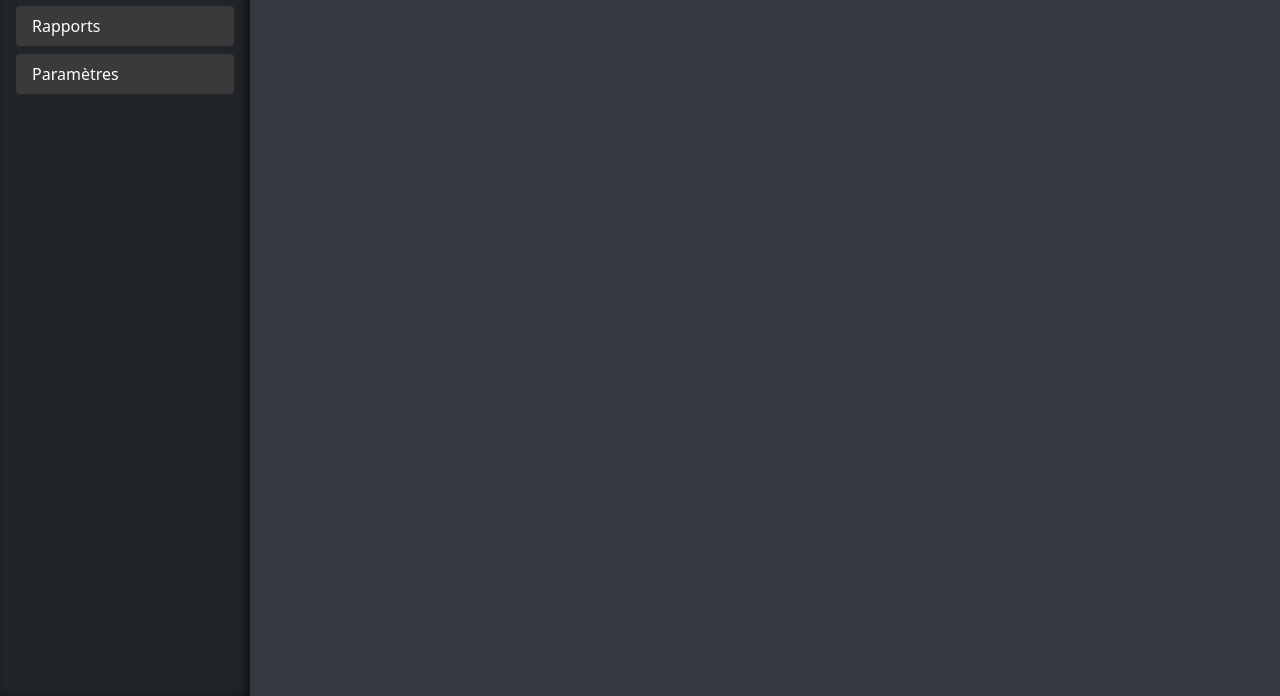
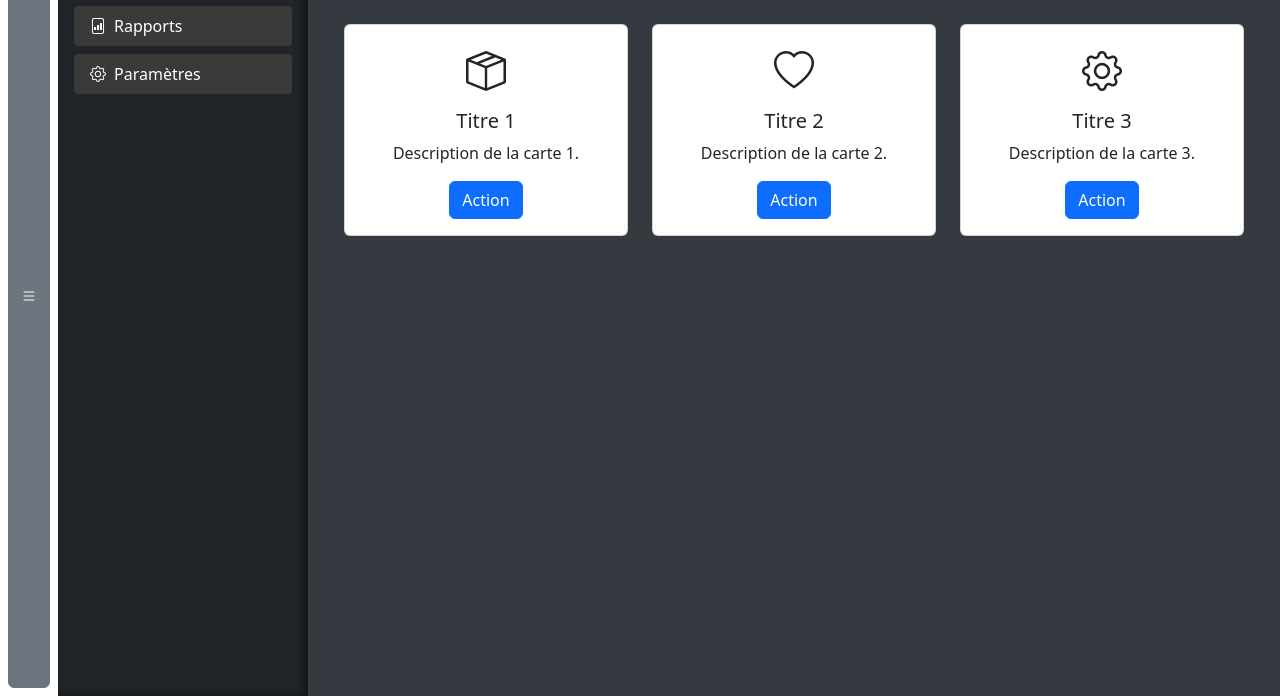
Before and after one commit to Max97436/Test-GPT, a plain HTML site: page index.html in a window 1280 px wide. Shown: the part 104-800 px from the top of the page. Drawn offline with nearby package versions, Linux system fonts and the light colour scheme.

Commit message:
Add collapsible sidebar and card grid

```diff
--- a/css/styles.css
+++ b/css/styles.css
@@ -5,6 +5,8 @@
 
 /* Sidebar en "mode brique" sombre */
 #sidebar {
+    transition: width 0.3s;
+
     width: 250px; /* largeur fixe pour la barre */
     min-height: 100vh; /* hauteur de toute la fenêtre */
     background-color: #2c2c2c; /* fond sombre */
@@ -27,3 +29,13 @@ main {
     background-color: #343a40; /* fond sombre pour le contenu */
     min-height: 100vh;
 }
+#sidebar.collapsed {
+    width: 80px;
+}
+#sidebar.collapsed h2,
+#sidebar.collapsed .nav-link span {
+    display: none;
+}
+#sidebar.collapsed .nav-link {
+    text-align: center;
+}
--- a/index.html
+++ b/index.html
@@ -6,6 +6,7 @@
     <meta name="viewport" content="width=device-width, initial-scale=1.0">
     <!-- Bootstrap CSS -->
     <link href="https://cdn.jsdelivr.net/npm/bootstrap@5.3.0/dist/css/bootstrap.min.css" rel="stylesheet">
+    <link href="https://cdn.jsdelivr.net/npm/bootstrap-icons@1.10.5/font/bootstrap-icons.css" rel="stylesheet">
     <!-- Feuille de style personnalisée -->
     <link href="css/styles.css" rel="stylesheet">
     <title>Backoffice Demo</title>
@@ -13,17 +14,18 @@
 <body>
     <!-- Barre latérale gauche -->
     <div class="d-flex">
+        <button class="btn btn-secondary m-2" id="menu-toggle"><i class="bi bi-list"></i></button>
         <nav id="sidebar" class="bg-dark text-white p-3">
             <h2 class="text-center">Menu</h2>
             <ul class="nav flex-column">
                 <li class="nav-item">
-                    <a class="nav-link text-white" href="#">Dashboard</a>
+                    <a class="nav-link text-white" href="#"><i class="bi bi-speedometer2 me-2"></i><span>Dashboard</span></a>
                 </li>
                 <li class="nav-item">
-                    <a class="nav-link text-white" href="#">Rapports</a>
+                    <a class="nav-link text-white" href="#"><i class="bi bi-file-bar-graph me-2"></i><span>Rapports</span></a>
                 </li>
                 <li class="nav-item">
-                    <a class="nav-link text-white" href="#">Paramètres</a>
+                    <a class="nav-link text-white" href="#"><i class="bi bi-gear me-2"></i><span>Paramètres</span></a>
                 </li>
             </ul>
         </nav>
@@ -31,6 +33,40 @@
         <main class="flex-grow-1 p-4">
             <h1>Bienvenue dans le backoffice</h1>
             <p>Ceci est un exemple de template backoffice utilisant Bootstrap.</p>
+            <div class="container mt-4">
+                <div class="row row-cols-1 row-cols-md-3 g-4">
+                    <div class="col">
+                        <div class="card h-100 text-center">
+                            <div class="card-body">
+                                <i class="bi bi-box-seam fs-1"></i>
+                                <h5 class="card-title mt-2">Titre 1</h5>
+                                <p class="card-text">Description de la carte 1.</p>
+                                <a href="#" class="btn btn-primary">Action</a>
+                            </div>
+                        </div>
+                    </div>
+                    <div class="col">
+                        <div class="card h-100 text-center">
+                            <div class="card-body">
+                                <i class="bi bi-heart fs-1"></i>
+                                <h5 class="card-title mt-2">Titre 2</h5>
+                                <p class="card-text">Description de la carte 2.</p>
+                                <a href="#" class="btn btn-primary">Action</a>
+                            </div>
+                        </div>
+                    </div>
+                    <div class="col">
+                        <div class="card h-100 text-center">
+                            <div class="card-body">
+                                <i class="bi bi-gear fs-1"></i>
+                                <h5 class="card-title mt-2">Titre 3</h5>
+                                <p class="card-text">Description de la carte 3.</p>
+                                <a href="#" class="btn btn-primary">Action</a>
+                            </div>
+                        </div>
+                    </div>
+                </div>
+            </div>
         </main>
     </div>
 
--- a/js/scripts.js
+++ b/js/scripts.js
@@ -2,3 +2,11 @@
 // Pour l'instant, ce fichier est vide mais prêt à recevoir du code.
 
 console.log('Backoffice chargé');
+// Gestion du bouton hamburger pour réduire la sidebar
+const toggleBtn = document.getElementById('menu-toggle');
+const sidebar = document.getElementById('sidebar');
+if (toggleBtn && sidebar) {
+    toggleBtn.addEventListener('click', () => {
+        sidebar.classList.toggle('collapsed');
+    });
+}
```
